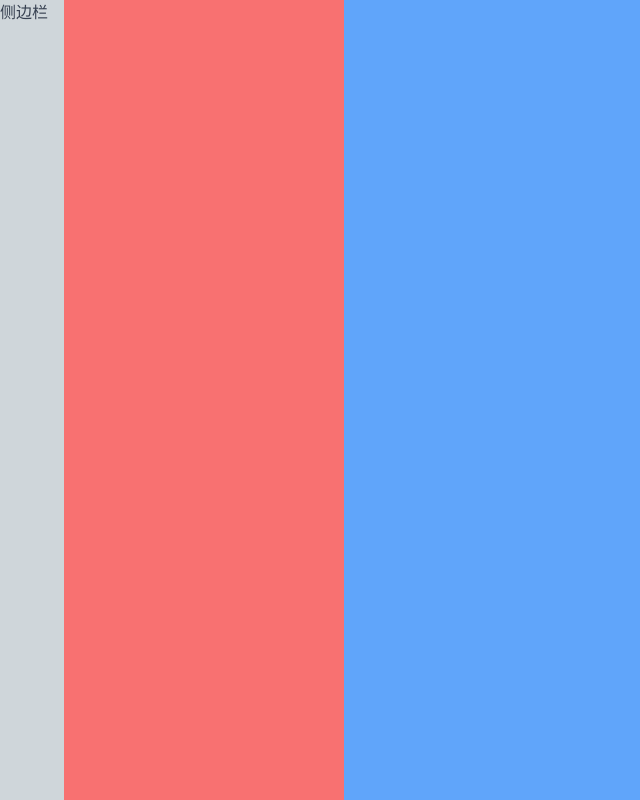
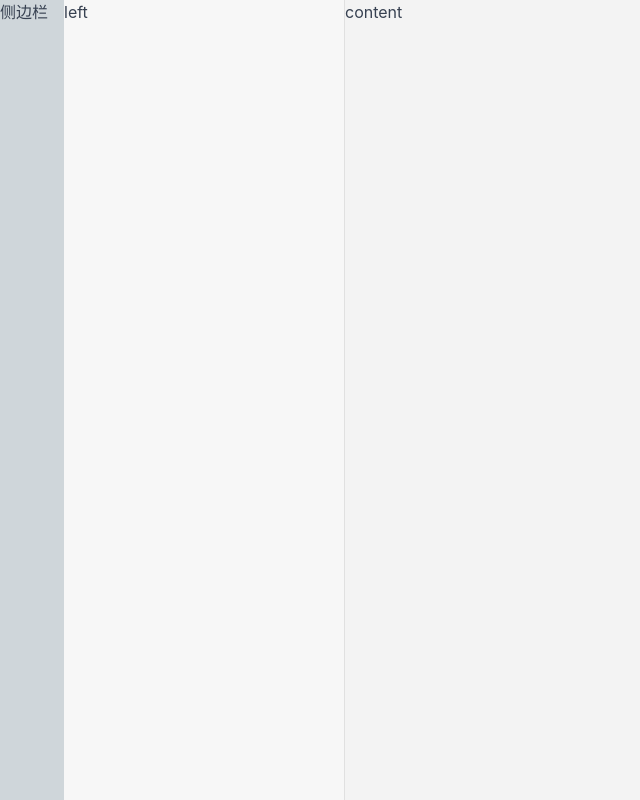
Before and after one commit to pkc918/chat, a Vue app in the folder web/: page /chat in a window 1280 px wide. Before the commit this address had no page. Shown: the whole page, without its empty margins (0-640 px from the left). Built offline with nearby package versions, Linux system fonts and the light colour scheme.

Commit message:
feat: initial routes & page

```diff
--- a/web/src/App.vue
+++ b/web/src/App.vue
@@ -1,14 +1,12 @@
 <script setup lang="ts">
-import Aside from "@component/Aside/Aside.vue";
-import Layout from "@component/Layout/Layout.vue";
+import Aside from "@/components/Aside/Aside.vue";
 </script>
 
 <template>
   <div class="w-full h-full flex">
     <Aside/>
-    <main class="flex-1 bg-red">
+    <main class="flex-1">
       <RouterView/>
-      <Layout/>
     </main>
   </div>
 </template>
--- a/web/src/components/Layout/Layout.vue
+++ b/web/src/components/Layout/Layout.vue
@@ -4,8 +4,12 @@
 
 <template>
 <div class="w-full h-full flex">
-  <div class="w-70 h-full bg-red"></div>
-  <div class="flex-1 h-full bg-blue"></div>
+  <div class="w-70 h-full bg-[#F7F7F7] border-r-1 border-r-[#E0E0E0] border-r-solid">
+    <slot name="left"></slot>
+  </div>
+  <div class="flex-1 h-full bg-[#F3F3F3]">
+    <slot name="content"></slot>
+  </div>
 </div>
 </template>
 
--- a/web/src/router/routes.ts
+++ b/web/src/router/routes.ts
@@ -1,3 +1,7 @@
 import { RouteRecordRaw } from "vue-router";
 
-export const routes: RouteRecordRaw[] = []
+export const routes: RouteRecordRaw[] = [{
+    path: "/chat",
+    name: "Chat",
+    component: () => import("@/view/Chat.vue")
+}]
--- /dev/null
+++ b/web/src/view/Chat.vue
@@ -0,0 +1,17 @@
+<script setup lang="ts">
+
+import Layout from "@/components/Layout/Layout.vue";
+</script>
+
+<template>
+  <Layout>
+    <template #left>
+      left
+    </template>
+    <template #content>content</template>
+  </Layout>
+</template>
+
+<style scoped>
+
+</style>
--- a/web/tsconfig.json
+++ b/web/tsconfig.json
@@ -27,9 +27,6 @@
     "paths": {
       "@/*": [
         "src/*"
-      ],
-      "@component": [
-        "src/components/*"
       ]
     }
   },
--- a/web/vite.config.ts
+++ b/web/vite.config.ts
@@ -8,8 +8,7 @@ export default defineConfig({
   plugins: [vue(), UnoCSS()],
   resolve: {
     alias: {
-      "@": path.resolve(__dirname, "./src"),
-      "@component": path.resolve(__dirname, "./src/components")
+      "@": path.resolve(__dirname, "./src")
     }
   }
 })
```
